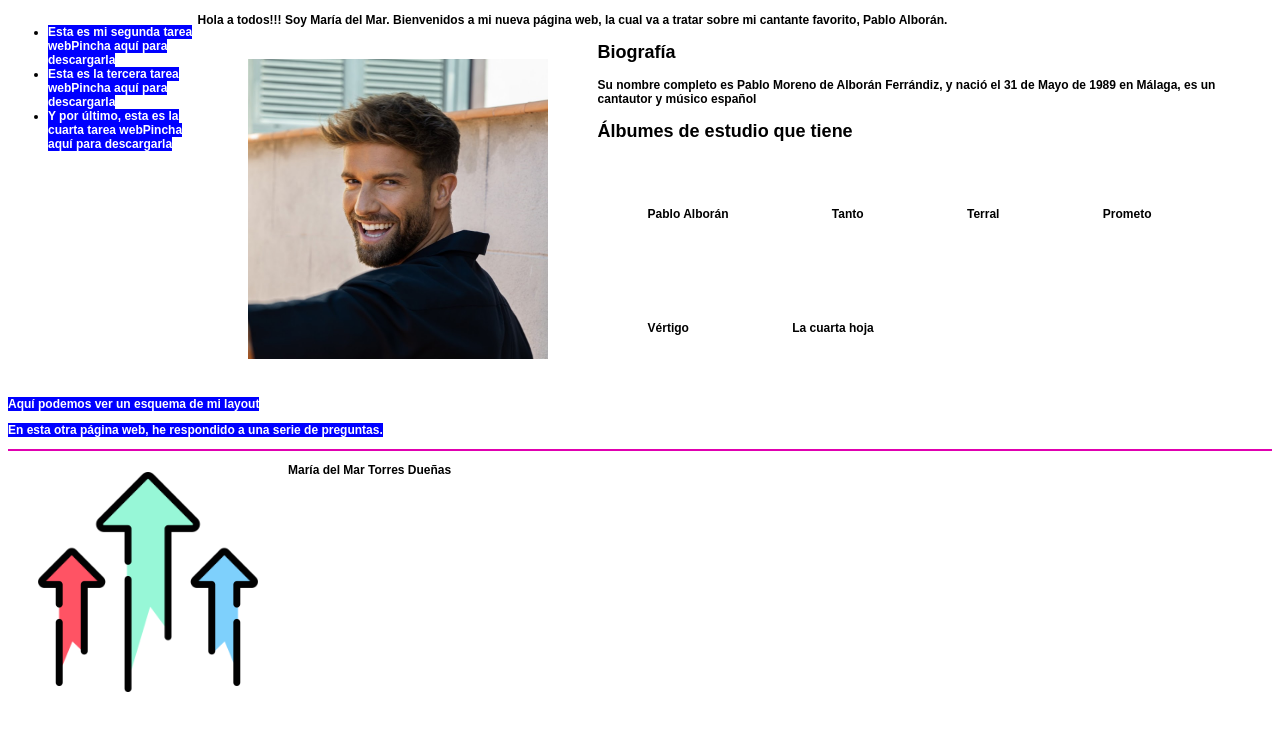
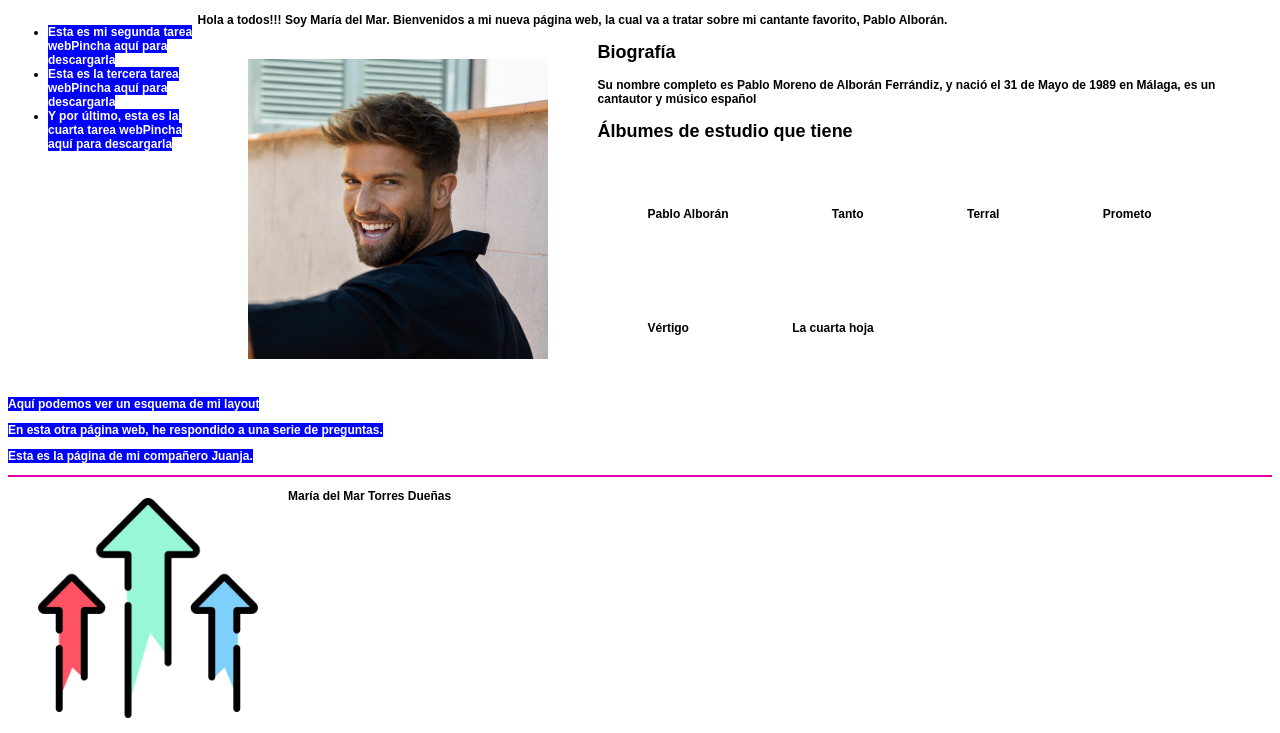
Before and after one commit to maritorress/web, a plain HTML site: page index.html in a window 1280 px wide. Shown: the part 87-820 px from the top of the page. Drawn offline with Linux system fonts and the light colour scheme.

Commit message:
Add files via upload

```diff
--- a/index.html
+++ b/index.html
@@ -86,6 +86,7 @@
 
 		<p> <a href="tareas/ESQUEMA LAYOUT.pdf">Aquí podemos ver un esquema de mi layout </a> </p>
 		<p> <a href="tareas/preguntas.html">En esta otra página web, he respondido a una serie de preguntas.</a> </p>
+		<p><a href="https://pepsinpepino.github.io/Bombastic/"> Esta es la página de mi compañero Juanja.</a></p>
 
 	</nav>
 
```
